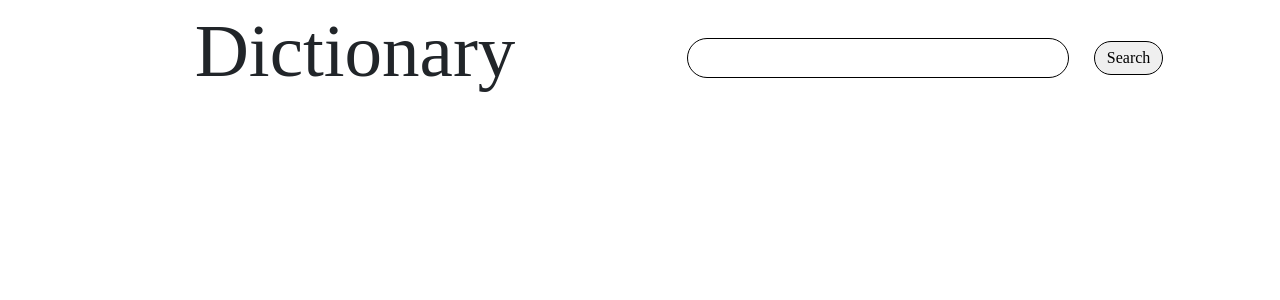
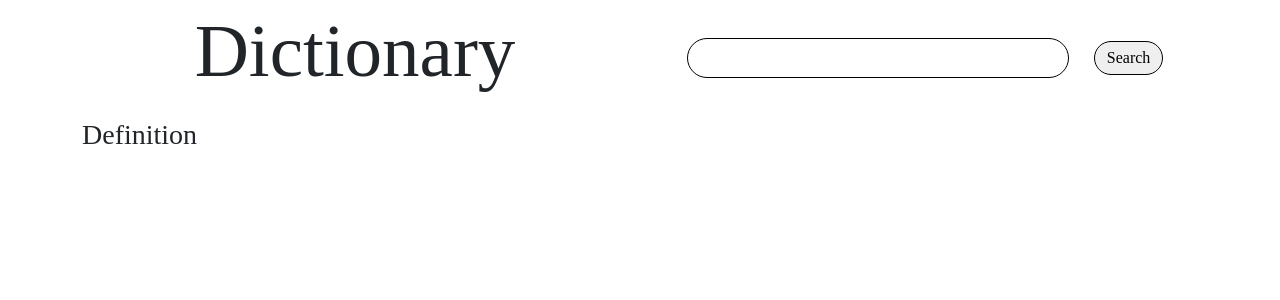
Before and after one commit to cyyc1498/dictionary-app, a React (Create React App) app: page / in a window 1280 px wide. Shown: the top 300 px of the page. Built offline with nearby package versions, Linux system fonts and the light colour scheme; no server answers; a web font is replaced by a local one.

Commit message:
updated components

```diff
--- a/src/App.js
+++ b/src/App.js
@@ -2,16 +2,12 @@
 import './App.css';
 import 'bootstrap/dist/css/bootstrap.min.css';
 import Dictionary from './dictionary';
-import Definition from './definition';
 
 function App() {
   return (
     <div className="App">
     <div className="container">
-      <div className="row">
-          <span className='col'><h1 className='title'>Dictionary</h1></span>
-          <span className='col'><Dictionary/></span>
-        </div>
+    <Dictionary/>
 
 
       </div>
--- a/src/definition.js
+++ b/src/definition.js
@@ -1,5 +1,12 @@
 import React from "react";
+import Dictionary from "./dictionary";
 
-export default function Definition(){
+export default function Definition(props){
+    return(
+        <div>
+        <h2>{props.word}</h2>
+        <h3>Definition</h3>
 
+        </div>
+    )
 }
--- a/src/dictionary.js
+++ b/src/dictionary.js
@@ -19,11 +19,17 @@ axios.get(apiUrl).then(handleSubmit)
 return (
 
     <div>
+          <div className="row">
+          <span className='col'><h1 className='title'>Dictionary</h1></span>
+          <span className='col'>
+
     <form>
         <input type="text" className="search-bar" onChange={getWord}></input>
         <input type="submit" value="Search" className="search-button" onSubmit={handleSubmit}></input>
     </form>
+    </span>
     <Definition word={word}/>
+    </div>
     </div>
 )
 }
```
